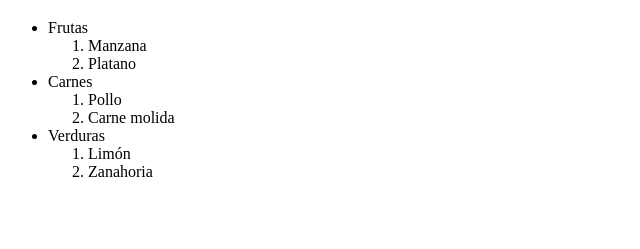
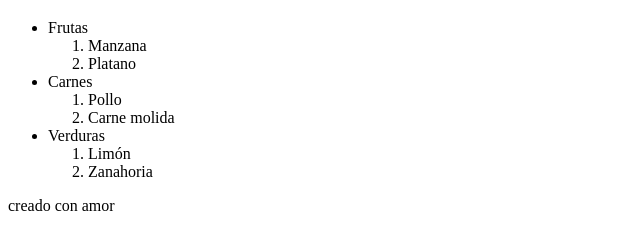
Before and after one commit to Madonexx/Platzi-Retos, a plain HTML site: page index.html in a window 1280 px wide. Shown: the part 95-344 px from the top of the page, without its empty margins (0-640 px from the left). Drawn offline with Linux system fonts and the light colour scheme.

```diff
--- a/index.html
+++ b/index.html
@@ -28,5 +28,6 @@
         </ol>
 
 </ul>
+<p>creado con amor</p>
 </body>
 </html>
```
